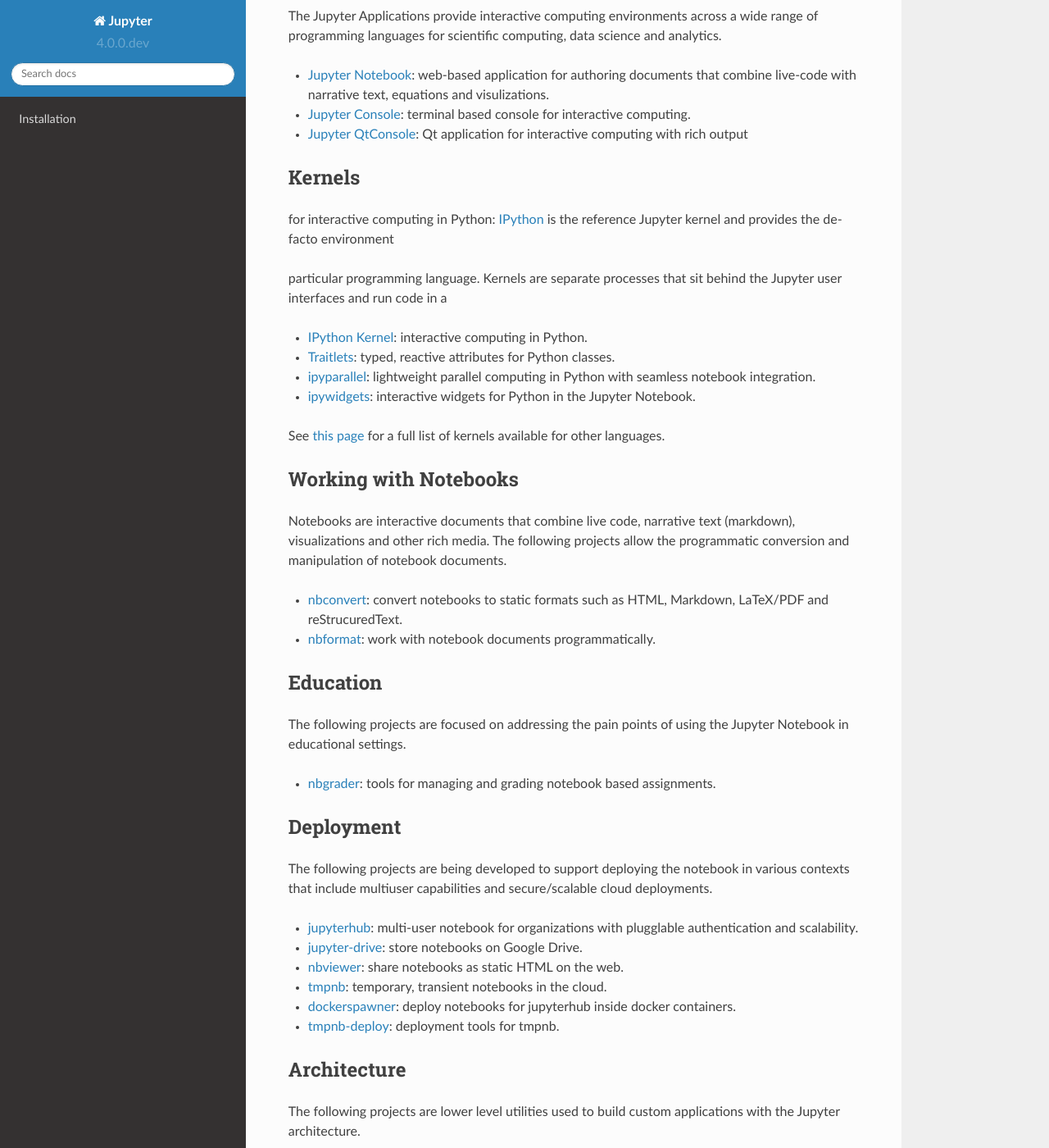
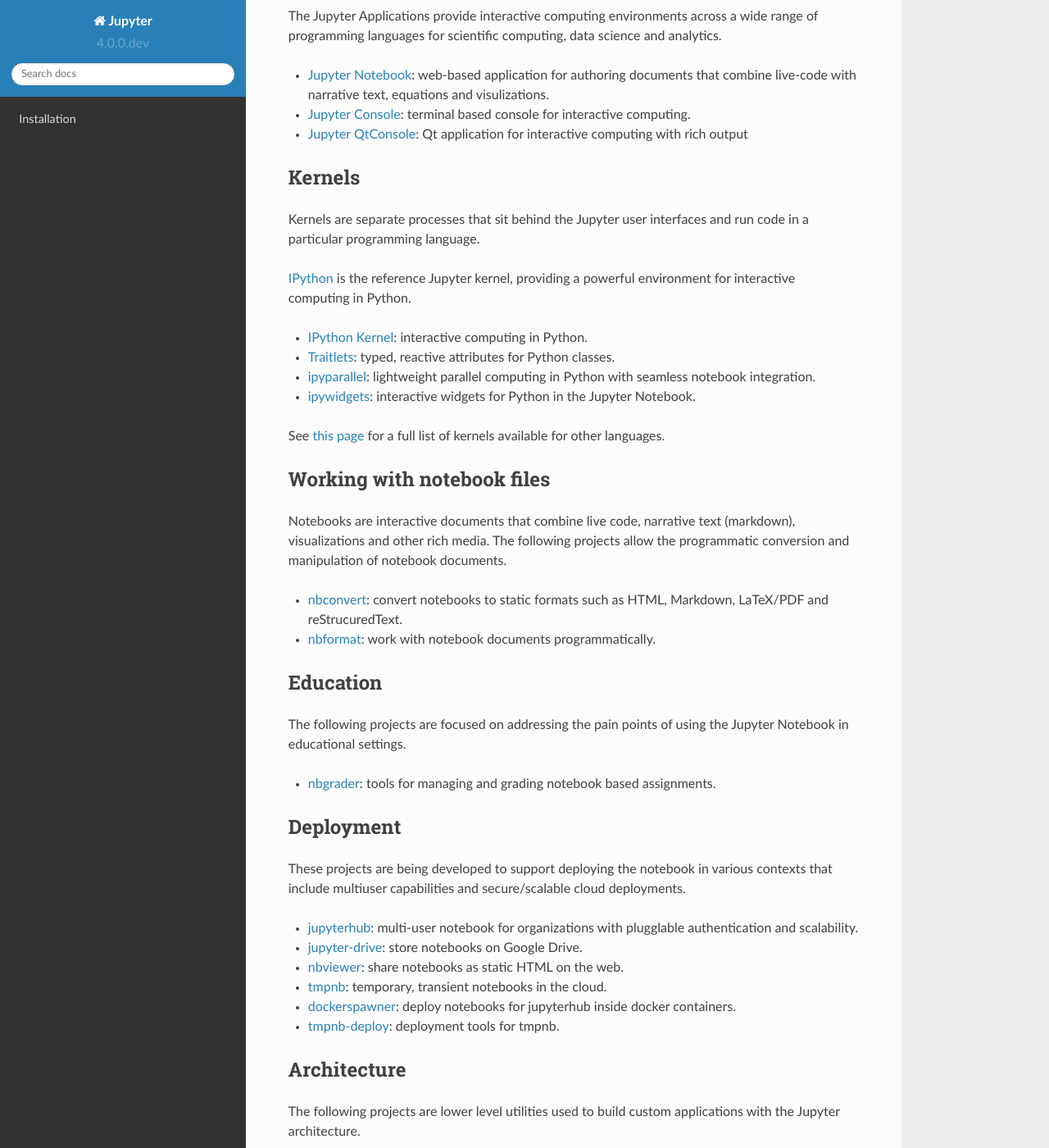
Before and after one commit to jupyter/jupyter, a Sphinx documentation site: the page built from docs/source/index.rst, in a window 1280 px wide and 1400 px high, scrolled down 496 px. Shown: the whole window at 82% size. Built offline with Sphinx 7.4.7 and the Read the Docs theme 2.0.0, drawn with Linux system fonts in a browser that asks for light colours; pages that are not in the unit, such as notebooks, are missing from menus.

Commit message:
Fix some bits on home page

```diff
--- a/docs/source/index.rst
+++ b/docs/source/index.rst
@@ -34,12 +34,11 @@
 Kernels
 -------
 
-for interactive computing in Python: `IPython <http://ipython.org>`__ is the reference Jupyter kernel
-and provides the de-facto environment
+Kernels are separate processes that sit behind the Jupyter user interfaces and
+run code in a particular programming language.
 
-particular programming language. Kernels are separate processes that sit behind the Jupyter user
-interfaces and run code in a
-
+`IPython <http://ipython.org>`__ is the reference Jupyter kernel, providing a
+powerful environment for interactive computing in Python.
 
 - `IPython Kernel <http://ipython.readthedocs.org/en/master/>`__: interactive computing in Python.
 - `Traitlets <http://traitlets.readthedocs.org/en/latest/>`__: typed, reactive attributes for Python classes.
@@ -48,8 +47,8 @@
 
 See `this page <https://github.com/ipython/ipython/wiki/IPython-kernels-for-other-languages>`_ for a full list of kernels available for other languages.
 
-Working with Notebooks
-----------------------
+Working with notebook files
+---------------------------
 
 Notebooks are interactive documents that combine live code, narrative text (markdown), visualizations
 and other rich media. The following projects allow the programmatic conversion and manipulation of
@@ -69,7 +68,7 @@
 Deployment
 ----------
 
-The following projects are being developed to support deploying the notebook in various contexts that include multiuser capabilities and secure/scalable cloud deployments.
+These projects are being developed to support deploying the notebook in various contexts that include multiuser capabilities and secure/scalable cloud deployments.
 
 * `jupyterhub <https://github.com/jupyter/jupyterhub>`__: multi-user notebook for organizations with plugglable authentication and scalability.
 * `jupyter-drive <https://github.com/jupyter/jupyter-drive>`__: store notebooks on Google Drive.
```
